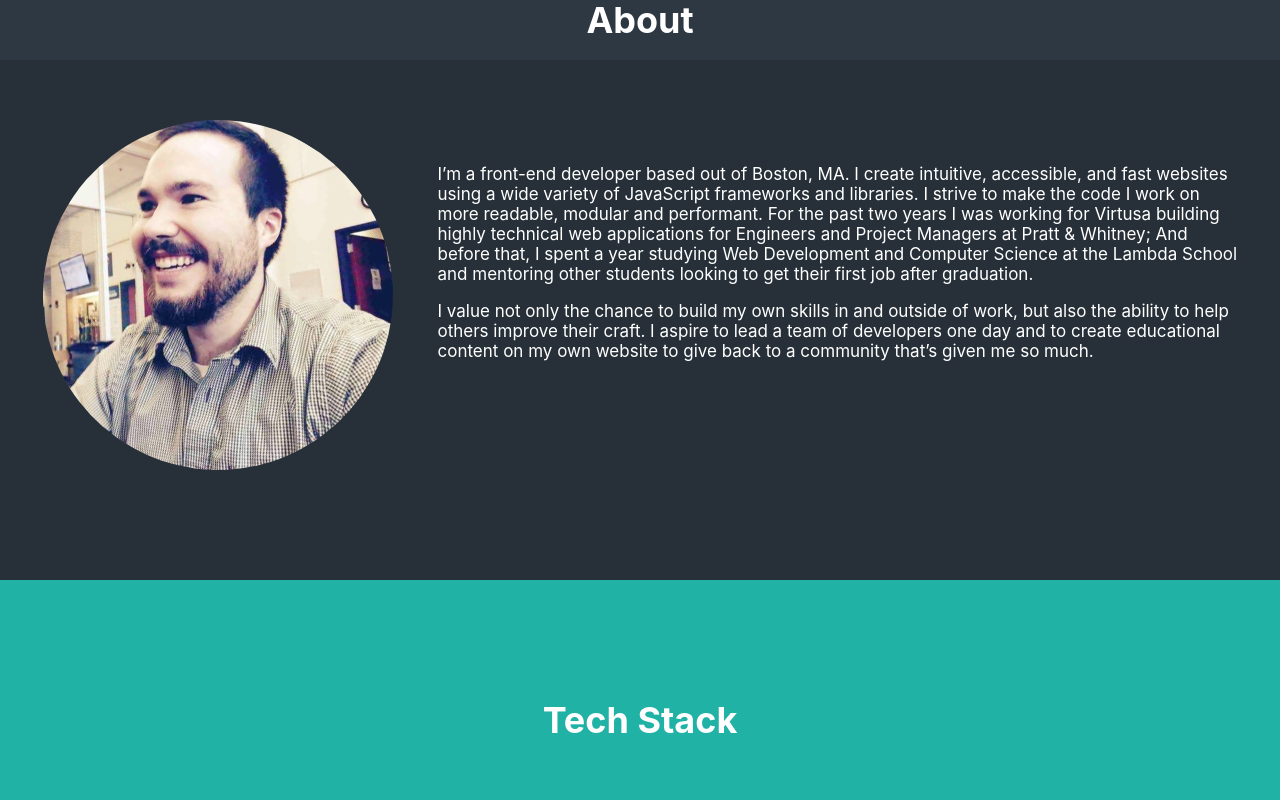
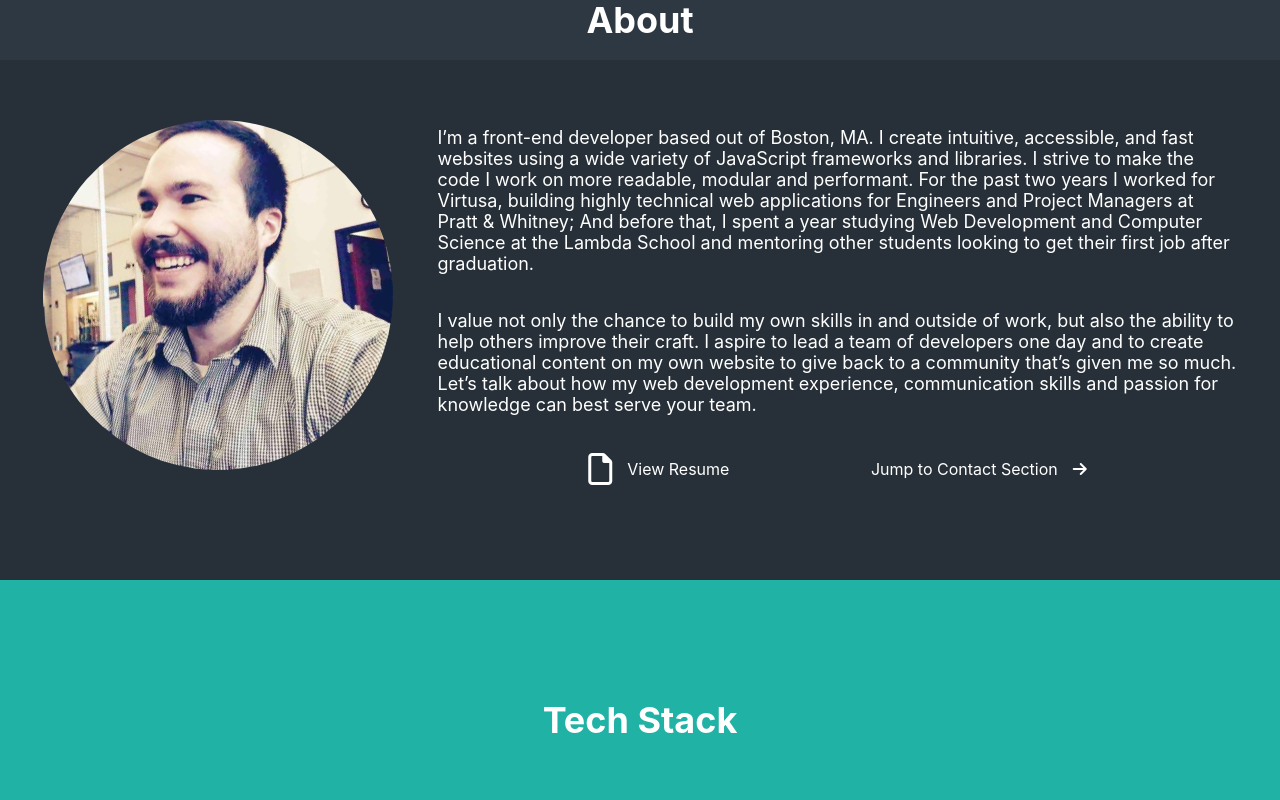
Before and after one commit to udykas/portfolio, a React (Create React App) app: page / in a window 1280 px wide. Shown: the part 820-1620 px from the top of the page. Built offline with nearby package versions, Linux system fonts and the light colour scheme.

Commit message:
First draft of portfolio complete, next add media queries for mobile and tablet

```diff
--- a/src/App.js
+++ b/src/App.js
@@ -7,6 +7,7 @@ import LandingPage from './components/LandingPage';
 import About from './components/About/About';
 import TechStack from './components/Tech Stack/TechStack';
 import Projects from './components/Projects/Projects';
+import Contact from './components/Contact/Contact';
 
 function App() {
   return (
@@ -17,6 +18,7 @@ function App() {
       <About />
       <TechStack />
       <Projects />
+      <Contact />
     </div>
   );
 }
--- a/src/components/About/About.css
+++ b/src/components/About/About.css
@@ -36,6 +36,10 @@
 }
 
 .about-description {
+  display: flex;
+  flex-direction: column;
+  justify-content: center;
+  align-items: center;
   height: 300px;
   width: 800px;
   margin: 20px;
@@ -43,5 +47,24 @@
 
 .about-description p {
   text-align: left;
-  font-size: 17px;
+  font-size: 18px;
 }
+
+.about-description a {
+  text-decoration: none;
+  color: white;
+}
+
+.about-icons {
+  display: flex;
+  justify-content: space-around;
+  align-items: center;
+  width: 80%;
+  padding-top: 20px;
+}
+
+.about-icon {
+  display: flex;
+  justify-content: center;
+  align-items: center;
+}
--- a/src/components/About/About.js
+++ b/src/components/About/About.js
@@ -14,8 +14,18 @@ function About() {
           <img className="profile-pic" src={profile} alt="Alex Dykas Headshot" />
         </div>
         <div className="about-description">
-          <p>I’m a front-end developer based out of Boston, MA. I create intuitive, accessible, and fast websites using a wide variety of JavaScript frameworks and libraries. I strive to make the code I work on more readable, modular and performant. For the past two years I was working for Virtusa building highly technical web applications for Engineers and Project Managers at Pratt & Whitney; And before that, I spent a year studying Web Development and Computer Science at the Lambda School and mentoring other students looking to get their first job after graduation.</p>
-          <p>I value not only the chance to build my own skills in and outside of work, but also the ability to help others improve their craft. I aspire to lead a team of developers one day and to create educational content on my own website to give back to a community that’s given me so much.</p>
+          <p>I’m a front-end developer based out of Boston, MA. I create intuitive, accessible, and fast websites using a wide variety of JavaScript frameworks and libraries. I strive to make the code I work on more readable, modular and performant. For the past two years I worked for Virtusa, building highly technical web applications for Engineers and Project Managers at Pratt & Whitney; And before that, I spent a year studying Web Development and Computer Science at the Lambda School and mentoring other students looking to get their first job after graduation.</p>
+          <p>I value not only the chance to build my own skills in and outside of work, but also the ability to help others improve their craft. I aspire to lead a team of developers one day and to create educational content on my own website to give back to a community that’s given me so much. Let’s talk about how my web development experience, communication skills and passion for knowledge can best serve your team.</p>
+          <div className="about-icons">
+            <a href="https://resume.creddle.io/review/8j7qlox4fw6" target="_blank" rel="noopener noreferrer" className="about-icon">
+              <i className="far fa-file fa-2x"></i>
+              <span style={{paddingLeft: '15px'}}>View Resume</span>
+            </a>
+            <a href="#contact" className="about-icon">
+              <span style={{paddingRight: '15px'}}>Jump to Contact Section</span>
+              <i className="fas fa-arrow-right"></i>
+            </a>
+          </div>
         </div>
       </div>
     </div>
--- a/src/components/Contact/Contact.css
+++ b/src/components/Contact/Contact.css
@@ -0,0 +1,50 @@
+.contact-section-container {
+  display: flex;
+  flex-direction: column;
+  justify-content: space-between;
+  align-items: center;
+  color: white;
+  height: 100vh;
+  background-image: linear-gradient(rgba(0, 0, 0, 0.5), rgba(0, 0, 0, 0.5)),
+    url("../../assets/landing_page.jpg");
+  background-attachment: fixed;
+  background-repeat: no-repeat;
+  background-position: center;
+  background-size: cover;
+}
+
+.contact-form {
+  padding-top: 40px;
+  width: 50%;
+  text-align: left;
+}
+
+.contact-form p {
+  width: 60%;
+  font-size: 18px;
+}
+
+.icons {
+  display: flex;
+  flex-direction: column;
+  justify-content: space-around;
+  align-items: flex-start;
+  height: 150px;
+}
+
+.icons a {
+  display: flex;
+  justify-content: space-between;
+  align-items: center;
+  text-decoration: none;
+  color: white;
+}
+
+footer {
+  display: flex;
+  justify-content: center;
+  align-items: center;
+  height: 100px;
+  width: 100%;
+  background: rgba(11%, 13%, 15%, 0.75);
+}
--- a/src/components/Contact/Contact.js
+++ b/src/components/Contact/Contact.js
@@ -4,13 +4,30 @@ import './Contact.css'
 
 function Contact(props) {
   return (
-    <div className="contact-section-container">
-      <div className="contact-header">
-        <h1>Contact</h1>
+    <div id="contact" className="contact-section-container">
+      <div className="contact-form">
+        <h1>CONTACT</h1>
+        <p>Below you can find my GitHub, LinkedIn and Email. Click on the GitHub or LinkedIn icon to find my profile.
+          <br/><br/>
+        Feel free to reach out to me any time!</p>
+        <div className='icons'>
+          <a href="https://github.com/udykas" target="_blank" rel="noopener noreferrer">
+            <i className="fab fa-github fa-2x"></i>
+            <span style={{paddingLeft: '15px'}} className="label">GitHub</span>
+          </a>
+          <a href="https://www.linkedin.com/in/alexander-dykas-934b3913b/" target="_blank" rel="noopener noreferrer">
+            <i className="fab fa-linkedin fa-2x"></i>
+            <span style={{paddingLeft: '15px'}} className="label">LinkedIn</span>
+          </a>
+          <a href="mailto:udykas@gmail.com">
+            <i className="far fa-envelope fa-2x"></i>
+            <span style={{paddingLeft: '15px'}} className="label">udykas@gmail.com</span>
+          </a>
+        </div>
       </div>
-      <div className="contact-form">
-
-      </div>
+      <footer id="footer">
+          &copy; 2021 Alex Dykas
+      </footer>
     </div>
   );
 }
--- a/src/components/LandingPage.js
+++ b/src/components/LandingPage.js
@@ -8,7 +8,7 @@ function LandingPage() {
         <hr className="line" style={{color: 'white', height: '1px', backgroundColor: 'white'}}/>
         <h2 className="name">ALEX DYKAS</h2>
         <hr className="line" style={{color: 'white', height: '1px', backgroundColor: 'white'}}/>
-        <p className="occupation">FULLSTACK WEB DEVELOPER <br/> & <br/> SOFTWARE ENGINEER</p>
+        <p className="occupation">FRONT-END DEVELOPER <br/> & <br/> SOFTWARE ENGINEER</p>
       </div>
     </div>
   )
--- a/src/components/Projects/Projects.js
+++ b/src/components/Projects/Projects.js
@@ -15,7 +15,7 @@ function Projects() {
             <div className="projects-content">
                 <h1 className="coming-soon">COMING SOON!</h1>
                 <div className="project-card">
-                    <img className="project-image" src={HouseParty} />
+                    <img className="project-image" src={HouseParty} alt="Website: House Party" />
                     <div className="project-summary">
                         <h1 className="project-title" >House Party</h1>
                         <p className="project-description">Make your Spotify party playlist collaborative, giving access to add and skip songs to all of your guests!</p>
@@ -30,7 +30,7 @@ function Projects() {
                     </div>
                 </div>
                 <div className="project-card">
-                    <img className="project-image" src={FreshFits} />
+                    <img className="project-image" src={FreshFits} alt="Website: Fresh Fits" />
                     <div className="project-summary">
                         <h1 className="project-title" >Fresh Fits</h1>
                         <p className="project-description">A high end, online clothing store for the freshest street wear money can buy! Sold by you, for you.</p>
```
